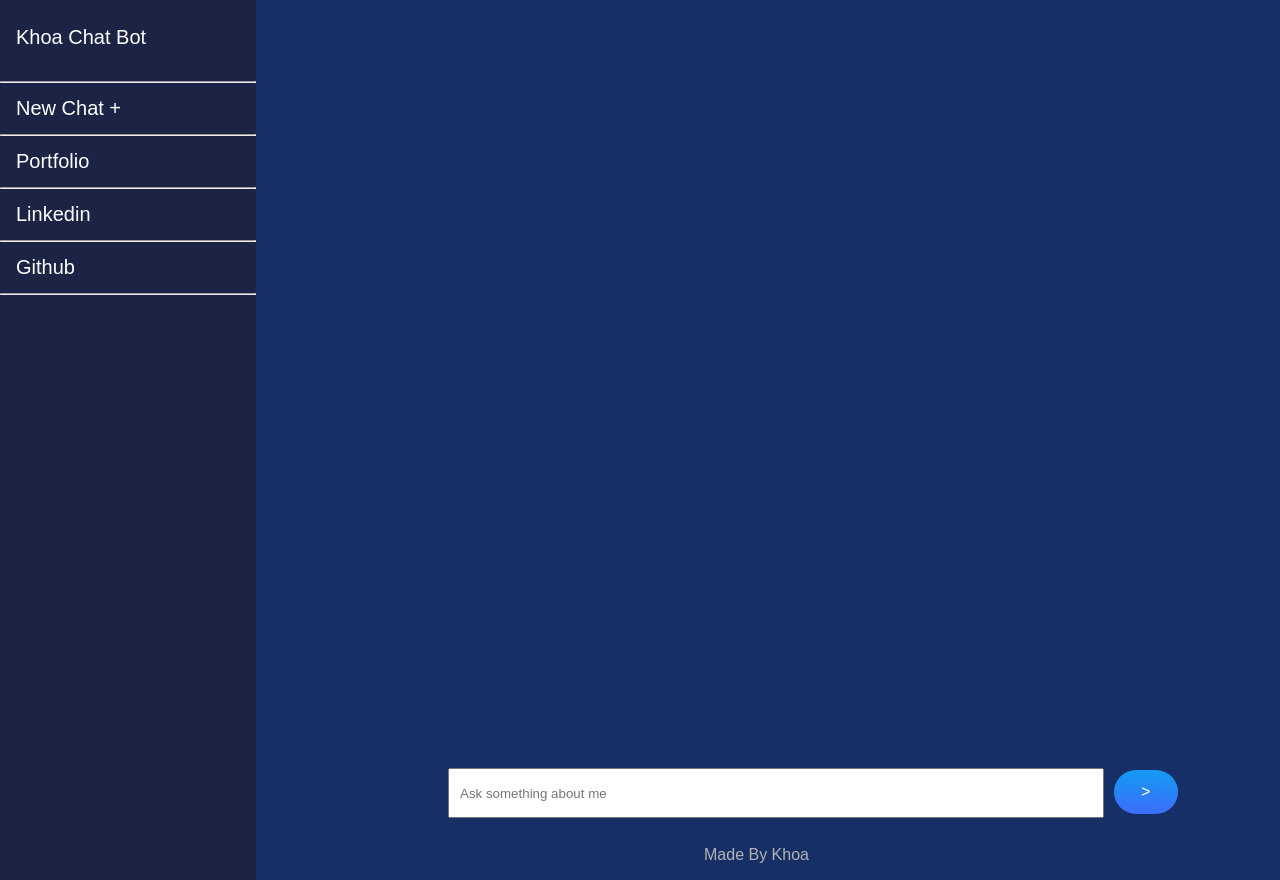
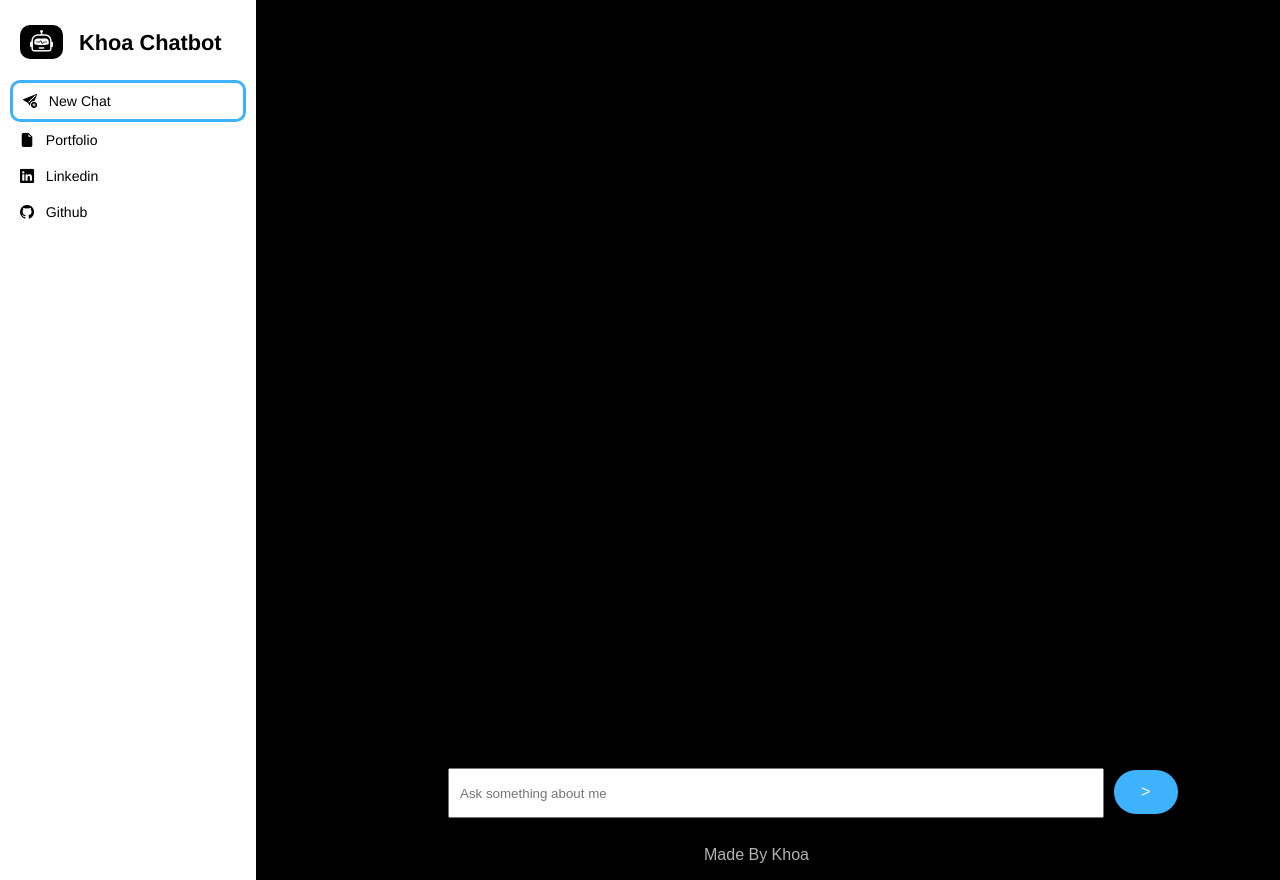
Before and after one commit to khoawack/chat_khoa_public, a Flask app: page / in a window 1280 px wide. Run offline with Flask 3, Linux system fonts and the light colour scheme.

Commit message:
Add files via upload
updated design of website

```diff
--- /dev/null
+++ b/app.py
@@ -0,0 +1,60 @@
+from flask import Flask, render_template, request, url_for, redirect
+import function
+from flask_sqlalchemy import SQLAlchemy
+from flask_migrate import Migrate
+
+app = Flask(__name__)
+app.config['SQLALCHEMY_DATABASE_URI'] = 'sqlite:///db.sqlite'
+app.config['SQLALCHEMY_TRACK_MODIFICATIONS'] = False
+app.secret_key = "asdklfsdlakfsdjklf2312"
+db = SQLAlchemy(app)
+migrate = Migrate(app, db)
+
+class Messages_list(db.Model):
+    task_id=db.Column(db.Integer,primary_key=True)
+    message=db.Column(db.String(150))
+    answer = db.Column(db.String(250))
+
+
+
+@app.route("/")
+def home():
+    db.create_all()
+    return render_template('chat.html')
+
+@app.route("/chat", methods=["GET", "POST"])
+def chatting():
+    if request.method == "POST":
+        question = request.form["question"]
+        result = function.askGPT(question)
+        new_message = Messages_list(message=question, answer = result)
+        db.session.add(new_message)
+        db.session.commit()
+
+        # Fetch message list from the database
+        message_list = Messages_list.query.all()
+
+        return render_template("chat.html", reply_text=str(result), message_list=message_list)
+    else:
+        # Fetch message list from the database
+        message_list = Messages_list.query.all()
+        return render_template("chat.html", message_list=message_list)
+
+
+@app.route('/delete/<int:todo_id>', methods=['GET', 'POST'])
+def delete(todo_id):
+    message = Messages_list.query.filter_by(task_id=todo_id).first()
+    if message:
+        db.session.delete(message)
+        db.session.commit()
+    return redirect(url_for("chatting"))
+
+@app.route('/new')
+def new():
+    db.session.query(Messages_list).delete()
+    db.session.commit()
+    return redirect(url_for("home"))
+
+
+if __name__ == "__main__":
+    app.run(debug=True)
--- a/function.py
+++ b/function.py
@@ -1,7 +1,7 @@
 import openai
 import prompt
 def askGPT(text):
-    openai.api_key = 'YOUR API KEY HERE'
+    openai.api_key = 'Your API Key Here'
     response = openai.Completion.create(
         engine = "text-davinci-003",
         prompt = f"Using this information, pretend you are this person and if you dont know something say I dont know :{prompt.about_me()} to answer this question: {text}?",
--- a/static/style.css
+++ b/static/style.css
@@ -5,7 +5,11 @@ body {
     align-items: center;
     width: 100%;
     height: 100%;
-    background-color: #172f67;
+    background-color: #000000;
+}
+
+.header-box{
+    padding-left: 20px;
 }
 
 input {
@@ -27,14 +31,14 @@ input {
 
 
 .sidebar {
-	height: 100%;
-	width: 20%;
+  background: rgb(255, 255, 255);
+  min-width: 20%;
+  height: 100%;
 	position: fixed;
 	top: 0;
 	left: 0;
-	background-color: #1c2446;
 	overflow-x: hidden;
-	padding-top: 20px;
+	padding-top: 0px;
   }
 
   /* Style the links inside the sidebar */
@@ -44,7 +48,7 @@ input {
 	display: flex;
 	font-size: 20px;
 	font-family: Arial, Helvetica, sans-serif;
-	color: #ffffff;
+	color: #000000;
 	display: block;
   }
 
@@ -88,7 +92,6 @@ input {
   align-items: center;
   appearance: none;
   background-color: #3EB2FD;
-  background-image: linear-gradient(1deg, #4F58FD, #149BF3 99%);
   background-size: calc(100% + 20px) calc(100% + 20px);
   border-radius: 100px;
   border-width: 0;
@@ -129,20 +132,32 @@ input {
 	color: white;
 	font-size: 25px;
 	font-family: 'Courier New', Courier, monospace;
-	position: absolute;
+	position: fixed;
 	top: 2%;
-	left: 13.5%;
+	left: 24vw;
 	width: 85%;
 	height: 85%;
   }
 
-  .chat .question1 td {
-	color: rgb(255, 255, 0);
-  }
+.chat tbody{
+  width: 80%;
+}
 
-  .chat .answer1 td {
-	color: rgb(255, 255, 255);
-  }
+.chat .question1 .question-text {
+  color: #3EB2FD;
+  width: 100%;
+}
+
+
+
+.chat .question1 .delete-btn a{
+  text-decoration: none;
+  color: white;
+}
+
+.chat .answer1 td {
+	color: white;
+}
 
 .credit {
 	position: absolute;
@@ -155,7 +170,7 @@ input {
 .chat tbody {
     display: block;
     overflow-y: scroll;
-	width: 100%;
+	  width: 85%;
     height: 100%; /* adjust to the desired height */
 }
 
@@ -166,3 +181,58 @@ input {
 .chat td {
     padding: 10px;
 }
+
+.sidebar li.active a{
+  color: rgb(0, 0, 0);
+  font-family: Helvetica;
+  font-size: 1.1vw;
+}
+
+.sidebar li.active .new-chat{
+  border: solid;
+  padding: 10px;
+  border-color: #3EB2FD;
+  border-radius: 10px;
+}
+
+
+.sidebar li.active a:hover{
+  color: rgb(0, 0, 0);
+  background-color: #b0dcf9ab;
+}
+
+
+.sidebar li.items a{
+  color: rgb(0, 0, 0);
+  font-family: Helvetica;
+  padding: 10px;
+  font-size: 1.1vw;
+  left: -10px;
+}
+
+.sidebar ul{
+  list-style-type: none;
+}
+
+.sidebar li.items a:hover{
+  color: rgb(173, 173, 173);
+}
+
+.header-box .chat-title{
+  font-family: Helvetica;
+  padding-left: 8px;
+  font-size: 1.7vw;
+}
+
+.header-box .robot{
+  font-size: 1.8vw;
+  padding: 4px 10px;
+  background: black;
+  color: white;
+  border-radius: 10px;
+}
+
+ul{
+  padding-inline-start: 10px;
+  padding-inline-end: 10px;
+}
--- a/templates/chat.html
+++ b/templates/chat.html
@@ -5,25 +5,34 @@
         KN Chat Bot
     </title>
     <link rel="stylesheet" href="static/style.css">
+    <link rel="stylesheet" href="https://cdn.jsdelivr.net/npm/bootstrap-icons@1.8.1/font/bootstrap-icons.css">
 </head>
 
 <body>
+  <div class="body-container">
+    <div class = "main-container d-flex">
+      <div class="sidebar" id="side_nav">
+          <div class="header-box">
+              <h1 class="title-header">
+                  <span class="robot" id="logo"><i class="bi bi-robot"></i></span>
+                  <span class="chat-title">Khoa Chatbot</span>
+              </h1>
+          </div>
 
-    <div class="sidebar">
-
-        <a>Khoa Chat Bot</a>
-        <br>
-        <hr>
-        <a href="/new">New Chat + </a>
-        <hr>
-        <!-- <a href="#">Source Code</a>
-        <hr> -->
-        <a href="https://www.khoawack.com">Portfolio</a>
-        <hr>
-        <a href="https://www.linkedin.com/in/khoanguyen07/">Linkedin</a>
-        <hr>
-        <a href="https://github.com/khoawack">Github</a>
-        <hr>
+          <ul class="list-unstyled px-2">
+              <li class = "active" id="new_chat">
+                  <a href = "/new" class="new-chat"><i class="bi bi-send-plus-fill"></i> &nbsp;&nbsp;New Chat</a>
+              </li>
+              <li class = "items">
+                  <a href = "https://www.khoawack.com" class="text-decoration-none px-3 py-2 d-block "><i class="bi bi-file-earmark-fill"></i> &nbsp;&nbsp;Portfolio</a>
+              </li>
+              <li class = "items">
+                  <a href = "https://www.linkedin.com/in/khoanguyen07/" class="text-decoration-none px-3 py-2 d-block"><i class="bi bi-linkedin"></i> &nbsp;&nbsp;Linkedin</a>
+              </li>
+              <li class = "items">
+                  <a href = "https://github.com/khoawack" class="text-decoration-none px-3 py-2 d-block"><i class="bi bi-github"></i> &nbsp;&nbsp;Github</a>
+              </li>
+          </ul>
       </div>
 
         <div class="chat">
@@ -31,8 +40,8 @@
             <tbody>
               {% for messages in message_list %}
               <tr class="question1">
-              <td>{{ messages.message }}</td>
-              <td><a href='/delete/{{messages.task_id}}'>Delete</a></td>
+                <td class="question-text">{{ messages.message }}</td>
+                <td class="delete-btn"><a href='/delete/{{messages.task_id}}'><i class="bi bi-trash3"></i></a></td>
               </tr>
               <tr class="answer1">
                 <td>{{ messages.answer }}</td>
@@ -40,6 +49,7 @@
               {% endfor %}
             </tbody>
           </table>
+
         </div>
         <form action="{{url_for('chatting')}}" method="post">
               <input class="text_input" type ="text" placeholder="Ask something about me" name = "question" required = "required">
@@ -51,7 +61,7 @@
                   Made By Khoa
               </p>
           </div>
-
+    </div>
 </body>
 
 </html>
```
Lines whose indentation alone changed are shown as unchanged.
